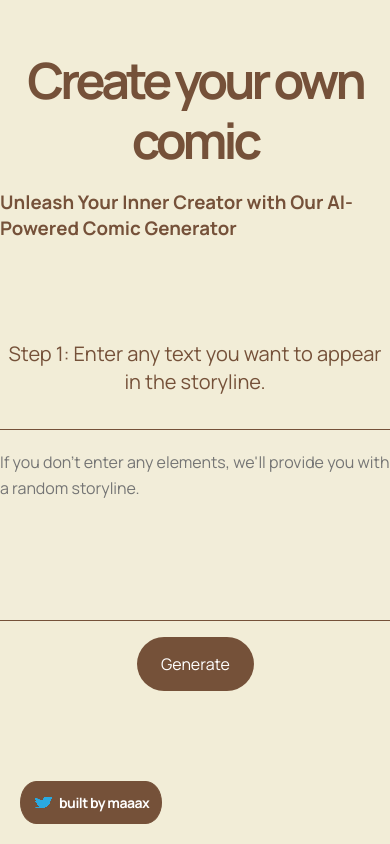
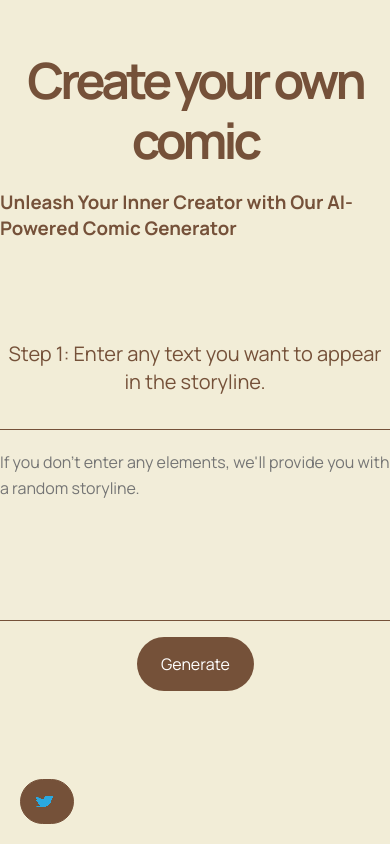
Before and after one commit to haomaaax/sparkler-webapp, a Next.js app: page / in a window 390 px wide. Built offline with nearby package versions, Linux system fonts and the light colour scheme.

Commit message:
fix: footerBadge for better mobile experience

```diff
--- a/components/footerBadge.jsx
+++ b/components/footerBadge.jsx
@@ -12,7 +12,7 @@ const FooterBadge = () => {
         >
           <div className="badge">
             <Image src={twitterLogo} alt="twitter logo" />
-            <p>built by maaax</p>
+            {/*<p>built by maaax</p>*/}
           </div>
         </a>
       </div>
--- a/pages/styles.css
+++ b/pages/styles.css
@@ -251,7 +251,7 @@ textarea {
     border-style: solid;
     border-top-width: 1px;
     background-color: #755139;
-    border-radius: 54.3478% / 238.095%;
+    border-radius: 100px;
     transform: none;
     transform-origin: 50% 50% 0px;
     font-size: 14px;
@@ -259,7 +259,7 @@ textarea {
     letter-spacing: -0.5px;
     line-height: 1em;
     color: #fff;
-    padding: 12px;
+    padding: 13px;
     text-decoration: none;
 }
 
```
